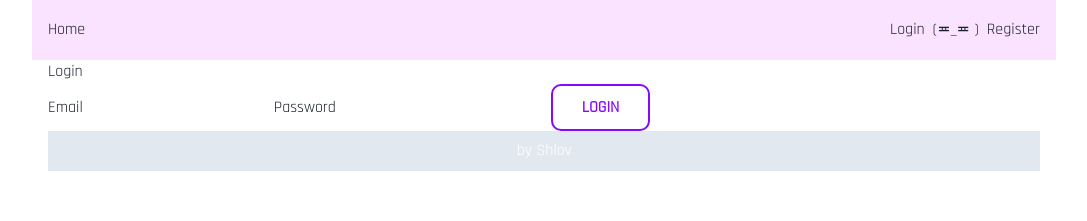
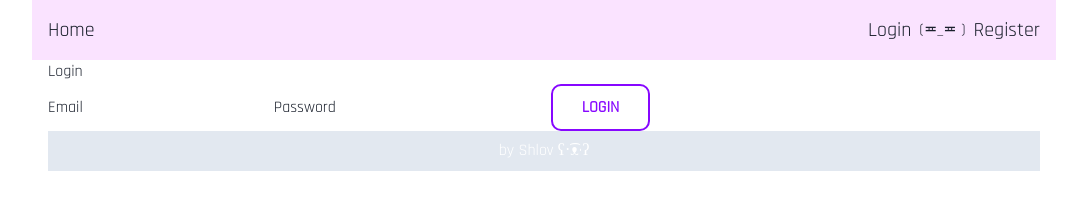
Before and after one commit to Shlov/Phonebook, a React (Create React App) app: page /goit-react-hw-08-phonebook/login in a window 1280 px wide. Shown: the top 221 px of the page, without its empty margins (106-1193 px from the left). Built offline with nearby package versions, Linux system fonts and the light colour scheme.

Commit message:
61% style

```diff
--- a/src/components/AuthNav/AuthNav.js
+++ b/src/components/AuthNav/AuthNav.js
@@ -1,7 +1,7 @@
 // import { Flex } from "@chakra-ui/react";
 import { useLocation } from "react-router-dom";
 import { Link } from "react-router-dom";
-import { Breadcrumb,  BreadcrumbItem,  BreadcrumbLink } from '@chakra-ui/react'
+import { Breadcrumb,  BreadcrumbItem,  BreadcrumbLink, Text } from '@chakra-ui/react'
 
 export const AuthNav = () => {
 
@@ -18,12 +18,12 @@ export const AuthNav = () => {
   <Breadcrumb separator='(≖_≖ )'>
     <BreadcrumbItem  isCurrentPage={location.pathname === '/login'} >
       <BreadcrumbLink as={Link} to='/login'>
-        Login
+        <Text fontSize='xl'>Login</Text>
       </BreadcrumbLink>
     </BreadcrumbItem>
     <BreadcrumbItem isCurrentPage={location.pathname === '/register'}>
       <BreadcrumbLink as={Link} to='/register'>
-        Register
+      <Text fontSize='xl'>Register</Text>
       </BreadcrumbLink>
     </BreadcrumbItem>
   </Breadcrumb>
--- a/src/components/Layout/Layout.js
+++ b/src/components/Layout/Layout.js
@@ -1,12 +1,8 @@
 import { Loader } from "components/Loader/Loader";
 import { Suspense } from "react";
 import { Toaster } from "react-hot-toast";
-import { NavLink, Outlet } from "react-router-dom";
-
-import {
-  Box,
-  Container, Flex, Center,
-} from "@chakra-ui/react";
+import { Link, Outlet, useLocation } from "react-router-dom";
+import { Box, Container, Center, Breadcrumb,  BreadcrumbItem,  BreadcrumbLink, Text } from "@chakra-ui/react";
 import { UserMenu } from "components/UserMenu/UserMenu";
 import { AuthNav } from "components/AuthNav/AuthNav";
 import { useSelector } from "react-redux";
@@ -15,20 +11,31 @@ import { selectIsLoggedIn } from "Redux/auth/selector";
 export const Layout = () => {
 
   const isLoggedIn = useSelector(selectIsLoggedIn);
-  // const isRefreshing = useSelector(selectIsRefreshing);
-  // console.log(isLoggedIn)
+  const location = useLocation();
 
   return (
     <>
       <Box as='header'>
         <Container maxW="container.lg" bg='purple.50' h='60px' display='flex' justifyContent='space-between' alignItems='center'>
-          {/* <Flex justifyContent='space-between' alignItems='center'> */}
-            <nav>
+          <Breadcrumb separator='👽'>
+            <BreadcrumbItem  isCurrentPage={location.pathname === '/'} >
+              <BreadcrumbLink as={Link} to='/'>
+                <Text fontSize='xl'>Home</Text>
+              </BreadcrumbLink>
+            </BreadcrumbItem>
+            {isLoggedIn &&
+            <BreadcrumbItem isCurrentPage={location.pathname === '/contacts'}>
+              <BreadcrumbLink as={Link} to='/contacts'>
+                <Text fontSize='xl'>Contacts</Text>
+              </BreadcrumbLink>
+            </BreadcrumbItem>}
+          </Breadcrumb>
+            {/* <nav>
               <NavLink to="/">Home</NavLink>
               {isLoggedIn && <NavLink to="/contacts">Contacts</NavLink>}
-            </nav>
+            </nav> */}
             {isLoggedIn ? <UserMenu/> : <AuthNav/>}
-          {/* </Flex> */}
+
         </Container>
       </Box>
       <Toaster />
@@ -42,7 +49,7 @@ export const Layout = () => {
       <Box as='footer'>
         <Container maxW="container.lg">
           <Center bg='gray.200' h='40px' color='white'>
-            by Shlov
+            by Shlov  ʕ·͡ᴥ·ʔ
           </Center>
         </Container>
       </Box>
--- a/src/components/UserMenu/UserMenu.js
+++ b/src/components/UserMenu/UserMenu.js
@@ -3,7 +3,7 @@ import { Button } from '../Button/Button';
 import { useDispatch, useSelector } from "react-redux";
 import { logOut } from "Redux/auth/operation";
 import { selectUser } from "Redux/auth/selector";
-import { Flex } from "@chakra-ui/react";
+import { Flex, Text } from "@chakra-ui/react";
 
 
 
@@ -15,7 +15,7 @@ export const UserMenu = () => {
 
   return (
     <Flex as='nav' alignItems='center'>
-      <p>Hello, {user.name} ✌(•◡•)</p>
+      <Text fontSize='xl'>Hello, {user.name} ✌(•◡•)</Text>
       <Button onClick={()=>dispatch(logOut())}>Logout</Button>
     </Flex>
   )
```
